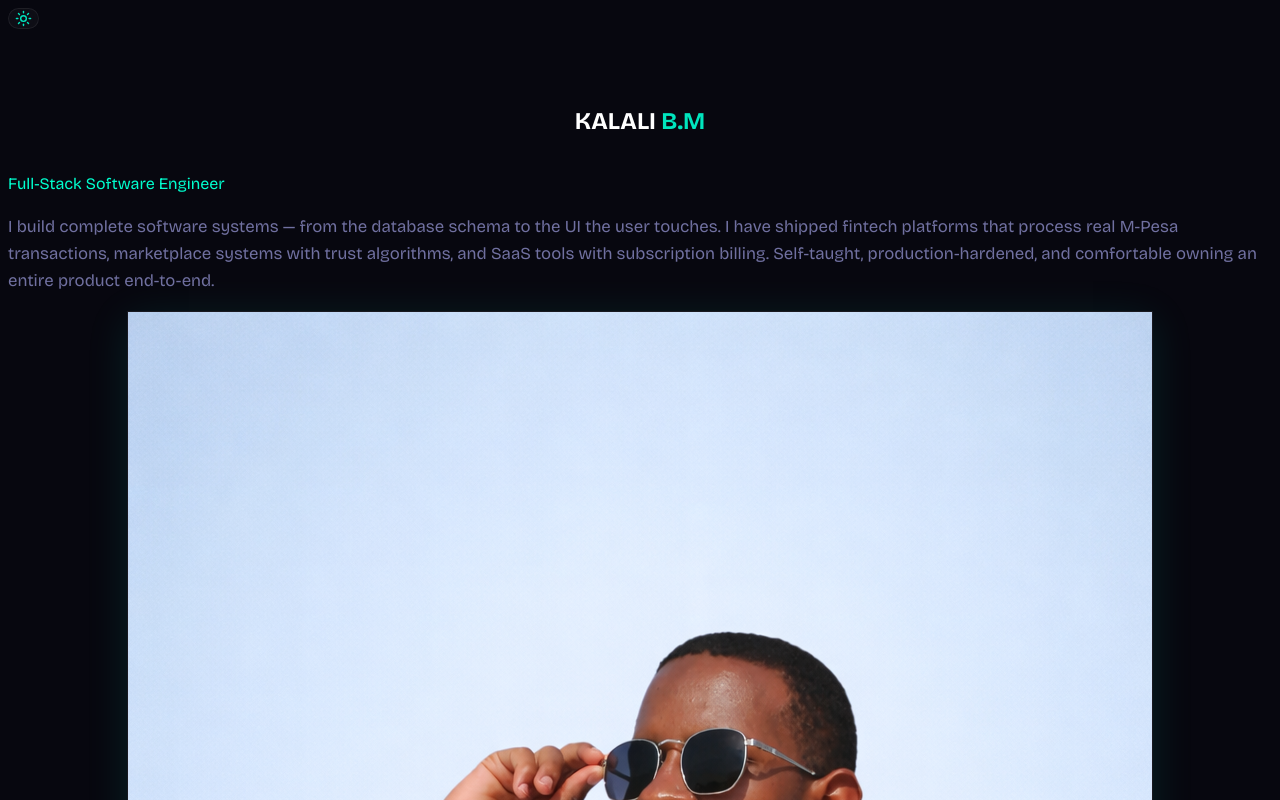
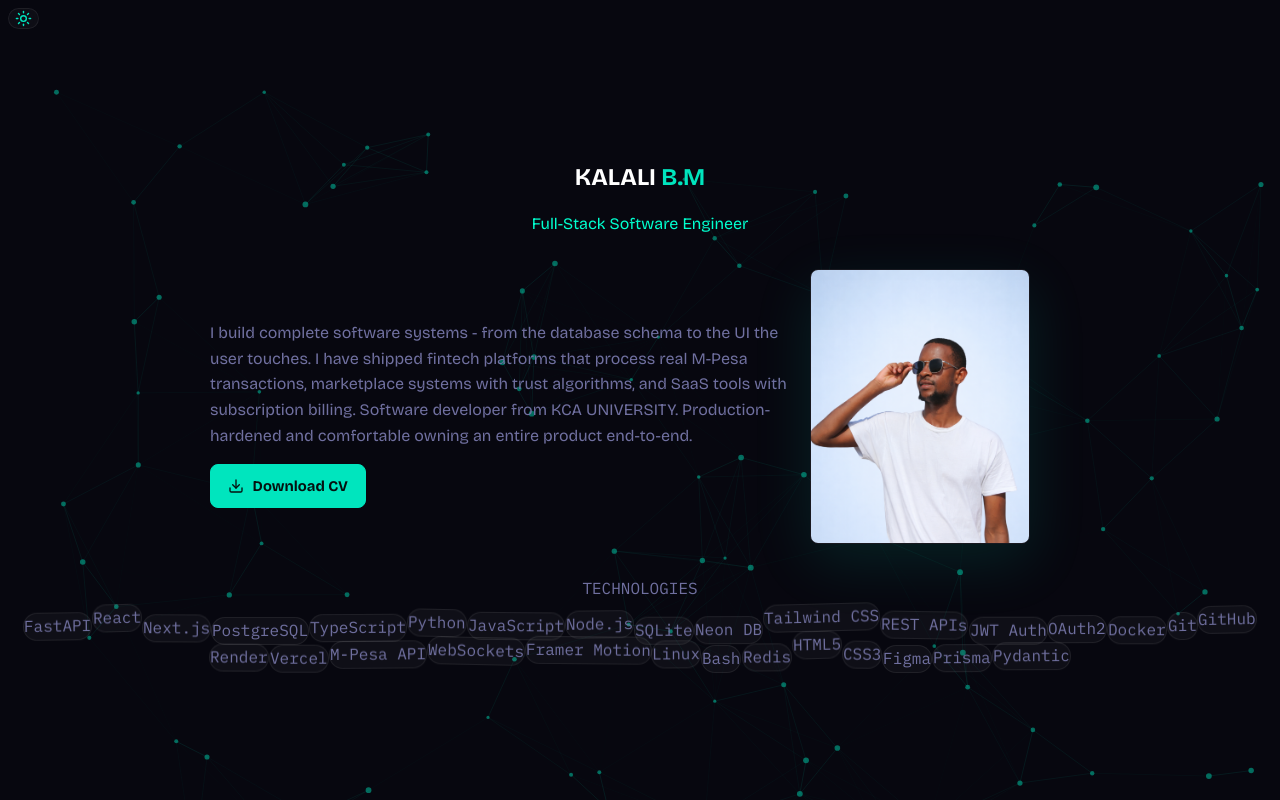
Before and after one commit to Bri-ankash/Kalali-B.M-Portfolio, a Next.js app: page / in a window 1280 px wide. Shown: the top 800 px of the page. Built offline with nearby package versions, Linux system fonts and the light colour scheme.

Commit message:
Update portfolio hero and add CV download

```diff
--- a/app/components/hero-glow.tsx
+++ b/app/components/hero-glow.tsx
@@ -3,55 +3,91 @@
 import { useEffect, useRef } from "react";
 import { useTheme } from "next-themes";
 
-const PARTICLE_COUNT = 80;
-const MAX_DIST = 160;
-const G = 0.012;
-const MAX_SPEED = 1.8;
-const REPEL_DIST = 30;
+const DESKTOP_PARTICLES = 96;
+const MOBILE_PARTICLES = 58;
+const CONNECT_DISTANCE = 165;
+const CLOSE_REPEL_DISTANCE = 34;
+const PARTICLE_GRAVITY = 0.014;
+const POINTER_RADIUS = 210;
+const POINTER_FORCE = 0.08;
+const MAX_SPEED = 2.4;
+const DAMPING = 0.985;
+
+type Particle = {
+  x: number;
+  y: number;
+  vx: number;
+  vy: number;
+  mass: number;
+  radius: number;
+};
 
 export default function HeroGlow() {
   const canvasRef = useRef<HTMLCanvasElement>(null);
   const { resolvedTheme } = useTheme();
 
   useEffect(() => {
-    const canvas = canvasRef.current;
-    if (!canvas) return;
-    const ctx = canvas.getContext("2d");
-    if (!ctx) return;
+    const currentCanvas = canvasRef.current;
+    if (!currentCanvas) return;
+    const canvasElement: HTMLCanvasElement = currentCanvas;
+    const context = canvasElement.getContext("2d");
+    if (!context) return;
+    const ctx: CanvasRenderingContext2D = context;
 
-    let animId: number;
-    let W = canvas.offsetWidth;
-    let H = canvas.offsetHeight;
-    canvas.width = W;
-    canvas.height = H;
-
+    let animationId: number | undefined;
+    let width = 0;
+    let height = 0;
+    let particles: Particle[] = [];
+    const motionQuery = window.matchMedia("(prefers-reduced-motion: reduce)");
+    let reduceMotion = motionQuery.matches;
     const isDark = resolvedTheme === "dark";
     const rgb = isDark ? "0,229,190" : "0,71,255";
-
-    type Particle = {
-      x: number; y: number;
-      vx: number; vy: number;
-      mass: number;
+    const pointer = {
+      x: 0,
+      y: 0,
+      active: false,
     };
 
-    const particles: Particle[] = Array.from({ length: PARTICLE_COUNT }, () => ({
-      x: Math.random() * W,
-      y: Math.random() * H,
-      vx: (Math.random() - 0.5) * 0.6,
-      vy: (Math.random() - 0.5) * 0.6,
-      mass: 0.5 + Math.random() * 1.5,
-    }));
-
-    function clamp(v: number, max: number) {
-      return Math.max(-max, Math.min(max, v));
+    function clamp(value: number, max: number) {
+      return Math.max(-max, Math.min(max, value));
     }
 
-    function draw() {
-      ctx!.clearRect(0, 0, W, H);
+    function particleCount() {
+      return window.innerWidth < 768 ? MOBILE_PARTICLES : DESKTOP_PARTICLES;
+    }
 
-      // Apply gravity between particles
-      for (let i = 0; i < PARTICLE_COUNT; i++) {
-        for (let j = i + 1; j < PARTICLE_COUNT; j++) {
+    function createParticle(): Particle {
+      const mass = 0.6 + Math.random() * 1.6;
+
+      return {
+        x: Math.random() * width,
+        y: Math.random() * height,
+        vx: (Math.random() - 0.5) * 0.7,
+        vy: (Math.random() - 0.5) * 0.7,
+        mass,
+        radius: 1.1 + mass * 0.85,
+      };
+    }
+
+    function createParticles() {
+      particles = Array.from({ length: particleCount() }, createParticle);
+    }
+
+    function sizeCanvas() {
+      const rect = canvasElement.getBoundingClientRect();
+      const dpr = Math.min(window.devicePixelRatio || 1, 2);
+
+      width = Math.max(1, rect.width);
+      height = Math.max(1, rect.height);
+      canvasElement.width = Math.floor(width * dpr);
+      canvasElement.height = Math.floor(height * dpr);
+      ctx.setTransform(dpr, 0, 0, dpr, 0, 0);
+      createParticles();
+    }
+
+    function connectParticles() {
+      for (let i = 0; i < particles.length; i++) {
+        for (let j = i + 1; j < particles.length; j++) {
           const dx = particles[j].x - particles[i].x;
           const dy = particles[j].y - particles[i].y;
           const distSq = dx * dx + dy * dy;
@@ -59,80 +95,147 @@ export default function HeroGlow() {
 
           if (dist < 1) continue;
 
-          if (dist < REPEL_DIST) {
-            // Repel when too close
-            const force = G * 8 / distSq;
+          if (!reduceMotion && dist < CLOSE_REPEL_DISTANCE) {
+            const force = (PARTICLE_GRAVITY * 9) / distSq;
             const fx = (dx / dist) * force;
             const fy = (dy / dist) * force;
+
             particles[i].vx -= fx * particles[j].mass;
             particles[i].vy -= fy * particles[j].mass;
             particles[j].vx += fx * particles[i].mass;
             particles[j].vy += fy * particles[i].mass;
-          } else if (dist < MAX_DIST) {
-            // Attract within range
-            const force = G * particles[i].mass * particles[j].mass / distSq;
+          } else if (dist < CONNECT_DISTANCE) {
+            if (!reduceMotion) {
+              const force =
+                (PARTICLE_GRAVITY * particles[i].mass * particles[j].mass) /
+                Math.max(distSq, 80);
               const fx = (dx / dist) * force;
               const fy = (dy / dist) * force;
+
               particles[i].vx += fx;
               particles[i].vy += fy;
               particles[j].vx -= fx;
               particles[j].vy -= fy;
+            }
 
-            // Draw connection line
-            const alpha = (1 - dist / MAX_DIST) * 0.2;
-            ctx!.beginPath();
-            ctx!.strokeStyle = `rgba(${rgb},${alpha})`;
-            ctx!.lineWidth = 0.6;
-            ctx!.moveTo(particles[i].x, particles[i].y);
-            ctx!.lineTo(particles[j].x, particles[j].y);
-            ctx!.stroke();
+            const alpha = (1 - dist / CONNECT_DISTANCE) * 0.22;
+            ctx.beginPath();
+            ctx.strokeStyle = `rgba(${rgb},${alpha})`;
+            ctx.lineWidth = 0.7;
+            ctx.moveTo(particles[i].x, particles[i].y);
+            ctx.lineTo(particles[j].x, particles[j].y);
+            ctx.stroke();
+          }
         }
       }
     }
 
-      // Move and draw
+    function applyPointerField() {
+      if (!pointer.active || reduceMotion) return;
+
       for (const p of particles) {
-        p.vx = clamp(p.vx, MAX_SPEED);
-        p.vy = clamp(p.vy, MAX_SPEED);
+        const dx = p.x - pointer.x;
+        const dy = p.y - pointer.y;
+        const distSq = dx * dx + dy * dy;
+
+        if (distSq > POINTER_RADIUS * POINTER_RADIUS || distSq < 1) continue;
+
+        const dist = Math.sqrt(distSq);
+        const force = ((POINTER_RADIUS - dist) / POINTER_RADIUS) * POINTER_FORCE;
+
+        p.vx += (dx / dist) * force * (2.2 / p.mass);
+        p.vy += (dy / dist) * force * (2.2 / p.mass);
+      }
+    }
+
+    function moveParticles() {
+      for (const p of particles) {
+        p.vx = clamp(p.vx * DAMPING, MAX_SPEED);
+        p.vy = clamp(p.vy * DAMPING, MAX_SPEED);
         p.x += p.vx;
         p.y += p.vy;
 
-        // Wrap edges
-        if (p.x < 0) p.x = W;
-        if (p.x > W) p.x = 0;
-        if (p.y < 0) p.y = H;
-        if (p.y > H) p.y = 0;
-
-        ctx!.beginPath();
-        ctx!.arc(p.x, p.y, p.mass * 1.2, 0, Math.PI * 2);
-        ctx!.fillStyle = `rgba(${rgb},0.55)`;
-        ctx!.fill();
+        if (p.x < -8) p.x = width + 8;
+        if (p.x > width + 8) p.x = -8;
+        if (p.y < -8) p.y = height + 8;
+        if (p.y > height + 8) p.y = -8;
+      }
     }
 
-      animId = requestAnimationFrame(draw);
+    function drawParticles() {
+      for (const p of particles) {
+        ctx.beginPath();
+        ctx.arc(p.x, p.y, p.radius, 0, Math.PI * 2);
+        ctx.fillStyle = `rgba(${rgb},0.58)`;
+        ctx.fill();
+      }
     }
 
+    function draw() {
+      ctx.clearRect(0, 0, width, height);
+      connectParticles();
+      applyPointerField();
+      if (!reduceMotion) moveParticles();
+      drawParticles();
+
+      if (!reduceMotion) {
+        animationId = requestAnimationFrame(draw);
+      }
+    }
+
+    function restart() {
+      if (animationId !== undefined) cancelAnimationFrame(animationId);
+      animationId = undefined;
+      sizeCanvas();
       draw();
+    }
 
-    const handleResize = () => {
-      W = canvas.offsetWidth;
-      H = canvas.offsetHeight;
-      canvas.width = W;
-      canvas.height = H;
-    };
-    window.addEventListener("resize", handleResize);
+    function updatePointer(event: PointerEvent) {
+      const rect = canvasElement.getBoundingClientRect();
+      const x = event.clientX - rect.left;
+      const y = event.clientY - rect.top;
+
+      pointer.x = x;
+      pointer.y = y;
+      pointer.active = x >= 0 && x <= rect.width && y >= 0 && y <= rect.height;
+    }
+
+    function releasePointer() {
+      pointer.active = false;
+    }
+
+    function handleMotionChange() {
+      reduceMotion = motionQuery.matches;
+      restart();
+    }
+
+    const resizeObserver = new ResizeObserver(restart);
+
+    restart();
+    resizeObserver.observe(canvasElement);
+    window.addEventListener("pointermove", updatePointer);
+    window.addEventListener("pointerdown", updatePointer);
+    window.addEventListener("pointerup", releasePointer);
+    window.addEventListener("blur", releasePointer);
+    motionQuery.addEventListener("change", handleMotionChange);
 
     return () => {
-      cancelAnimationFrame(animId);
-      window.removeEventListener("resize", handleResize);
+      if (animationId !== undefined) cancelAnimationFrame(animationId);
+      resizeObserver.disconnect();
+      window.removeEventListener("pointermove", updatePointer);
+      window.removeEventListener("pointerdown", updatePointer);
+      window.removeEventListener("pointerup", releasePointer);
+      window.removeEventListener("blur", releasePointer);
+      motionQuery.removeEventListener("change", handleMotionChange);
     };
   }, [resolvedTheme]);
 
   return (
     <canvas
       ref={canvasRef}
-      className="absolute inset-0 w-full h-full -z-10"
-      style={{ opacity: 0.75 }}
+      aria-hidden="true"
+      className="pointer-events-none absolute inset-0 z-0 h-full w-full"
+      style={{ opacity: 0.78 }}
     />
   );
 }
--- a/app/components/hero.tsx
+++ b/app/components/hero.tsx
@@ -1,105 +1,156 @@
 "use client";
 
+import Image from "next/image";
+import { motion, useReducedMotion } from "framer-motion";
+import { Download } from "lucide-react";
 import HeroGlow from "./hero-glow";
-import { motion } from "framer-motion";
-import Image from "next/image";
 
 const techStack = [
-  "FastAPI", "React", "Next.js", "PostgreSQL", "TypeScript",
-  "Python", "JavaScript", "Node.js", "SQLite", "Neon DB",
-  "Tailwind CSS", "REST APIs", "JWT Auth", "OAuth2", "Docker",
-  "Git", "GitHub", "Render", "Vercel", "M-Pesa API",
-  "WebSockets", "Framer Motion", "Linux", "Bash", "Redis",
-  "HTML5", "CSS3", "Figma", "Prisma", "Pydantic",
+  "FastAPI",
+  "React",
+  "Next.js",
+  "PostgreSQL",
+  "TypeScript",
+  "Python",
+  "JavaScript",
+  "Node.js",
+  "SQLite",
+  "Neon DB",
+  "Tailwind CSS",
+  "REST APIs",
+  "JWT Auth",
+  "OAuth2",
+  "Docker",
+  "Git",
+  "GitHub",
+  "Render",
+  "Vercel",
+  "M-Pesa API",
+  "WebSockets",
+  "Framer Motion",
+  "Linux",
+  "Bash",
+  "Redis",
+  "HTML5",
+  "CSS3",
+  "Figma",
+  "Prisma",
+  "Pydantic",
 ];
 
 const floatVariants = ["floatA", "floatB", "floatC"];
 
 export default function Hero() {
+  const shouldReduceMotion = useReducedMotion();
+
   return (
-    <section className="relative min-h-screen flex flex-col justify-center px-6 md:px-16 overflow-hidden pt-20 pb-16">
-
+    <section className="relative isolate min-h-screen overflow-hidden px-6 pb-16 pt-24 md:px-12 lg:px-16">
       <HeroGlow />
 
-      {/* CENTRED NAME */}
+      <div className="relative z-10 mx-auto flex min-h-[calc(100vh-10rem)] w-full max-w-6xl flex-col justify-center gap-14">
         <motion.div
-        initial={{ opacity: 0, y: -20 }}
+          initial={shouldReduceMotion ? false : { opacity: 0, y: -24 }}
           animate={{ opacity: 1, y: 0 }}
-        transition={{ duration: 0.6 }}
-        className="z-10 text-center mb-10 max-w-4xl mx-auto w-full"
+          transition={{ duration: 0.7, ease: "easeOut" }}
+          className="mx-auto max-w-4xl text-center"
         >
-        <h1 className="text-6xl md:text-8xl font-extrabold tracking-tight" style={{ color: "var(--header-color)" }}>
+          <h1
+            className="text-5xl font-extrabold tracking-tight md:text-7xl lg:text-8xl"
+            style={{ color: "var(--header-color)" }}
+          >
             KALALI <span style={{ color: "var(--accent)" }}>B.M</span>
           </h1>
-      </motion.div>
 
-      {/* TEXT LEFT — PHOTO RIGHT */}
-      <div className="z-10 max-w-4xl mx-auto w-full flex flex-col md:flex-row items-center gap-10 md:gap-16">
-
-        {/* LEFT */}
-        <motion.div
-          initial={{ opacity: 0, x: -30 }}
-          animate={{ opacity: 1, x: 0 }}
-          transition={{ duration: 0.7, delay: 0.2 }}
-          className="flex-1"
+          <p
+            className="mt-4 text-xl font-semibold md:text-2xl"
+            style={{ color: "var(--accent-soft)" }}
           >
-          <p className="text-xl md:text-2xl font-semibold mb-5" style={{ color: "var(--accent-soft)" }}>
             Full-Stack Software Engineer
-          </p>
-
-          <p className="leading-relaxed" style={{ color: "var(--text-muted)", fontSize: "1.05rem" }}>
-            I build complete software systems — from the database schema to the
-            UI the user touches. I have shipped fintech platforms that process
-            real M-Pesa transactions, marketplace systems with trust algorithms,
-            and SaaS tools with subscription billing. Self-taught, production-hardened,
-            and comfortable owning an entire product end-to-end.
           </p>
         </motion.div>
 
-        {/* RIGHT — PHOTO */}
+        <div className="hero-bio-layout">
           <motion.div
-          initial={{ opacity: 0, x: 30 }}
+            initial={shouldReduceMotion ? false : { opacity: 0, x: -32 }}
             animate={{ opacity: 1, x: 0 }}
-          transition={{ duration: 0.7, delay: 0.2 }}
-          className="shrink-0"
+            transition={{ duration: 0.7, ease: "easeOut", delay: 0.1 }}
+            className="hero-bio-copy"
+          >
+            <p
+              className="max-w-2xl text-base leading-8 md:text-lg"
+              style={{ color: "var(--text-muted)" }}
+            >
+              I build complete software systems - from the database schema to
+              the UI the user touches. I have shipped fintech platforms that
+              process real M-Pesa transactions, marketplace systems with trust
+              algorithms, and SaaS tools with subscription billing.
+              Software developer from KCA UNIVERSITY. Production-hardened and
+              comfortable owning an entire product end-to-end.
+            </p>
+
+            <a
+              href="/brian-kalali-cv.pdf"
+              download
+              className="download-cv-button mt-7"
+              aria-label="Download Brian Kalali Musau CV as a PDF"
+            >
+              <Download size={16} aria-hidden="true" />
+              <span>Download CV</span>
+            </a>
+          </motion.div>
+
+          <motion.figure
+            initial={shouldReduceMotion ? false : { opacity: 0, x: 32 }}
+            animate={{ opacity: 1, x: 0 }}
+            transition={{ duration: 0.7, ease: "easeOut", delay: 0.1 }}
+            className="hero-bio-photo"
           >
             <div
-            className="w-56 h-64 md:w-64 md:h-80 rounded-2xl overflow-hidden border"
-            style={{ borderColor: "var(--card-border)", boxShadow: "0 8px 40px var(--accent-glow)" }}
+              className="relative aspect-[4/5] w-full overflow-hidden rounded-[8px] border"
+              style={{
+                borderColor: "var(--card-border)",
+                boxShadow: "0 18px 60px var(--accent-glow)",
+              }}
             >
               <Image
                 src="/brian.png"
-              alt="Kalali B.M"
-              width={320}
-              height={400}
-              className="w-full h-full object-cover object-top"
+                alt="Portrait of Kalali B.M, full-stack software engineer"
+                fill
+                sizes="(min-width: 1024px) 384px, (min-width: 768px) 288px, 304px"
+                className="object-cover object-top"
                 priority
               />
             </div>
-        </motion.div>
-
+            <figcaption className="sr-only">
+              Kalali B.M profile photo
+            </figcaption>
+          </motion.figure>
         </div>
 
-      {/* FLOATING TECH CLOUD */}
         <motion.div
-        initial={{ opacity: 0 }}
-        animate={{ opacity: 1 }}
-        transition={{ delay: 0.5, duration: 0.8 }}
-        className="z-10 max-w-4xl mx-auto w-full mt-14"
+          initial={shouldReduceMotion ? false : { opacity: 0, y: 22 }}
+          animate={{ opacity: 1, y: 0 }}
+          transition={{ delay: 0.35, duration: 0.7, ease: "easeOut" }}
+          className="w-full"
         >
-        <p className="text-xs mono tracking-widest uppercase mb-6" style={{ color: "var(--text-muted)" }}>
+          <p
+            className="mb-6 text-center text-xs uppercase tracking-widest mono lg:text-left"
+            style={{ color: "var(--text-muted)" }}
+          >
             Technologies
           </p>
-        <div className="flex flex-wrap gap-3 justify-start">
+          <div className="flex flex-wrap justify-center gap-3 lg:justify-start">
             {techStack.map((tech, i) => (
               <span
                 key={tech}
-              className="text-xs mono px-3 py-1.5 rounded-full border select-none cursor-default"
+                className="select-none rounded-full border px-3 py-1.5 text-xs mono"
                 style={{
                   borderColor: "var(--card-border)",
                   color: "var(--text-muted)",
                   backgroundColor: "var(--card-bg)",
-                animationName: floatVariants[i % 3],
+                  animationName: shouldReduceMotion
+                    ? undefined
+                    : floatVariants[i % 3],
                   animationDuration: `${3.5 + (i % 5) * 0.7}s`,
                   animationDelay: `${(i % 7) * 0.2}s`,
                   animationTimingFunction: "ease-in-out",
@@ -112,7 +163,7 @@ export default function Hero() {
             ))}
           </div>
         </motion.div>
-
+      </div>
     </section>
   );
 }
--- a/app/globals.css
+++ b/app/globals.css
@@ -10,6 +10,7 @@
   --header-color: #0d0d14;
   --accent: #0047ff;
   --accent-soft: #3366ff;
+  --accent-contrast: #ffffff;
   --accent-glow: rgba(0, 71, 255, 0.15);
   --card-bg: rgba(255, 255, 255, 0.7);
   --card-border: rgba(0, 0, 0, 0.08);
@@ -26,6 +27,7 @@
   --header-color: #ffffff;
   --accent: #00e5be;
   --accent-soft: #00ffcf;
+  --accent-contrast: #05110f;
   --accent-glow: rgba(0, 229, 190, 0.12);
   --card-bg: rgba(255, 255, 255, 0.03);
   --card-border: rgba(255, 255, 255, 0.07);
@@ -59,6 +61,75 @@ code, .mono {
 section {
   padding-top: 5rem;
   padding-bottom: 5rem;
+}
+
+/* Hero intro */
+.hero-bio-layout {
+  display: grid;
+  grid-template-columns: minmax(0, 1fr) clamp(150px, 18vw, 220px);
+  align-items: center;
+  gap: clamp(1rem, 4vw, 2.5rem);
+  width: min(100%, 860px);
+  margin: 0 auto;
+}
+
+.hero-bio-copy {
+  text-align: left;
+}
+
+.hero-bio-photo {
+  justify-self: end;
+  width: 100%;
+  max-width: clamp(150px, 18vw, 220px);
+}
+
+.hero-bio-photo > div {
+  max-height: 275px;
+}
+
+.download-cv-button {
+  display: inline-flex;
+  align-items: center;
+  justify-content: center;
+  gap: 0.55rem;
+  width: fit-content;
+  min-height: 2.75rem;
+  border-radius: 8px;
+  border: 1px solid var(--accent);
+  background: var(--accent);
+  color: var(--accent-contrast);
+  padding: 0.75rem 1.05rem;
+  font-size: 0.92rem;
+  font-weight: 700;
+  line-height: 1;
+  text-decoration: none;
+  transition: transform 0.2s ease, box-shadow 0.2s ease, filter 0.2s ease;
+}
+
+.download-cv-button:hover {
+  transform: translateY(-2px);
+  box-shadow: 0 12px 30px var(--accent-glow);
+  filter: saturate(1.08);
+}
+
+.download-cv-button:focus-visible {
+  outline: 3px solid var(--accent-soft);
+  outline-offset: 3px;
+}
+
+@media (max-width: 380px) {
+  .hero-bio-layout {
+    grid-template-columns: 1fr;
+  }
+
+  .hero-bio-copy {
+    text-align: center;
+  }
+
+  .hero-bio-photo {
+    justify-self: center;
+    max-width: 190px;
+  }
 }
 
 /* Project cards */
```
Also changed, not shown: app/components/theme-toggle.tsx (+6 -1 lines), 2 other files (tests, documents, lock files or other folders). Lines whose indentation alone changed are shown as unchanged.
